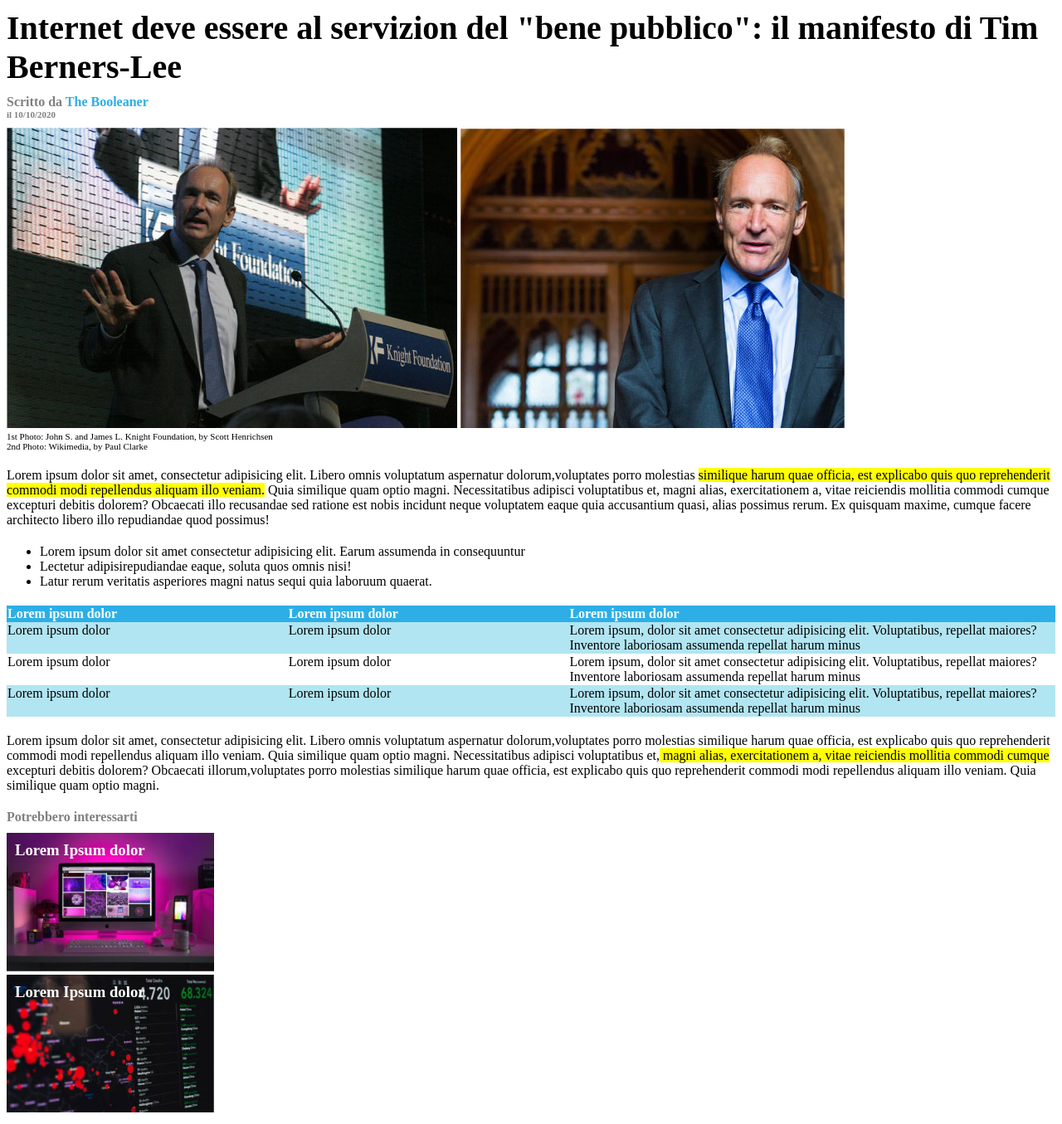
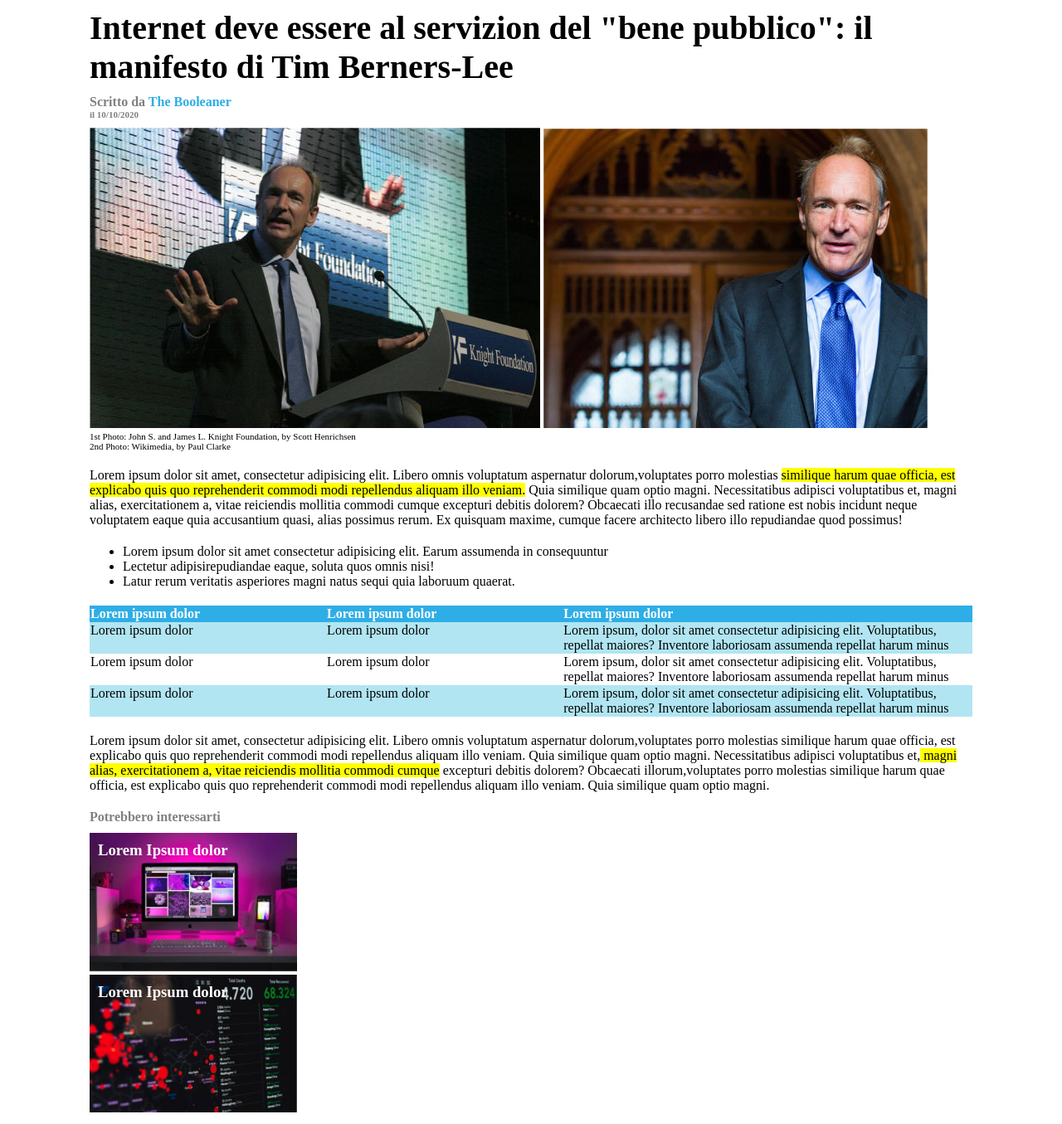
Before and after one commit to RiccardoImperiale/html-css-booleaner, a plain HTML site: page index.html in a window 1280 px wide. Shown: the part 100-1455 px from the top of the page at 83% size. Drawn offline with Linux system fonts and the light colour scheme.

Commit message:
add bonus css

```diff
--- /dev/null
+++ b/css/style-bonus.css
@@ -0,0 +1,114 @@
+
+* {
+    margin: 0;
+    /* padding: 0; */
+    box-sizing: border-box;
+}
+
+header {
+    height: 100px;
+    background-color: #4EA0FF;
+    background-image: url('../img/pattern.png');
+    background-size: 400px;
+    background-position: top;
+    position: relative;
+}
+
+#logo {
+    width: 200px;
+    position: absolute;
+    left: 8px;
+    bottom: 10px;
+    /* margin: auto 3px 3px; ??????  */
+}
+
+/* FIRST SECTION ---------------------> */
+
+main {
+    padding: 0 8px;
+    width: 1080px;
+    margin: auto;
+}
+
+h1 {
+    font-size: 40px;
+    margin: 10px 0;
+}
+
+h2 {
+    font-size: 16px;
+    color: gray;
+}
+
+.article_info {
+    margin: 10px 0;
+    font-weight: bold;
+}
+
+span {
+    color: #2DAEE6;
+}
+
+.article_info_date {
+    font-size: 11px;
+    color: gray;
+}
+
+.captions {
+    font-size: 11px;
+}
+
+
+/* ARTICLE SECTION ---------------------> */
+
+article,
+ul {
+    margin: 20px 0;
+}
+
+table {
+    width: 100%;
+    margin-bottom: 20px;
+    text-align: left;
+    border-collapse: collapse;
+}
+
+thead{
+    background-color: #2DAEE6;
+    color: white;
+}
+
+td {
+    width: 50px;
+    vertical-align: top;
+
+}
+
+tbody > tr:nth-child(odd) {
+    background-color: #B1E5F2;
+}
+
+
+/* LAST SECTION ---------------------> */
+
+
+.next_articles{
+    margin: 10px 0;
+}
+
+.next_articles_image {
+    position: relative;
+
+}
+
+.next_articles_image > img {
+    position: relative;
+    width: 250px;
+}
+
+.next_articles_title{
+    position: absolute;
+    top: 10px;
+    left: 10px;
+    color: white;
+}
--- a/index.html
+++ b/index.html
@@ -6,7 +6,10 @@
     <meta name="viewport" content="width=device-width, initial-scale=1.0">
     <title>The Booleaner</title>
 
-    <link rel="stylesheet" href="./css/style.css">
+    <!-- CSS -->
+    <!-- <link rel="stylesheet" href="./css/style.css"> -->
+    <!-- BONUS CSS -->
+    <link rel="stylesheet" href="./css/style-bonus.css">
 </head>
 
 <body>
@@ -15,7 +18,6 @@
     </header>
 
     <main>
-
         <!-- SECTION 1 -->
         <section>
             <h1>Internet deve essere al servizion del "bene pubblico": il manifesto di Tim Berners-Lee</h1>
@@ -85,7 +87,8 @@
                 commodi modi repellendus aliquam illo veniam. Quia similique quam optio magni. Necessitatibus
                 adipisci voluptatibus et,<mark> magni alias, exercitationem a, vitae reiciendis mollitia commodi
                     cumque</mark>
-                excepturi debitis dolorem? Obcaecati illorum,voluptates porro molestias similique harum quae officia, est explicabo quis quo
+                excepturi debitis dolorem? Obcaecati illorum,voluptates porro molestias similique harum quae officia,
+                est explicabo quis quo
                 reprehenderit
                 commodi modi repellendus aliquam illo veniam. Quia similique quam optio magni. </p>
         </article>
@@ -105,7 +108,6 @@
             </div>
         </section>
     </main>
-
 </body>
 
 </html>
```
